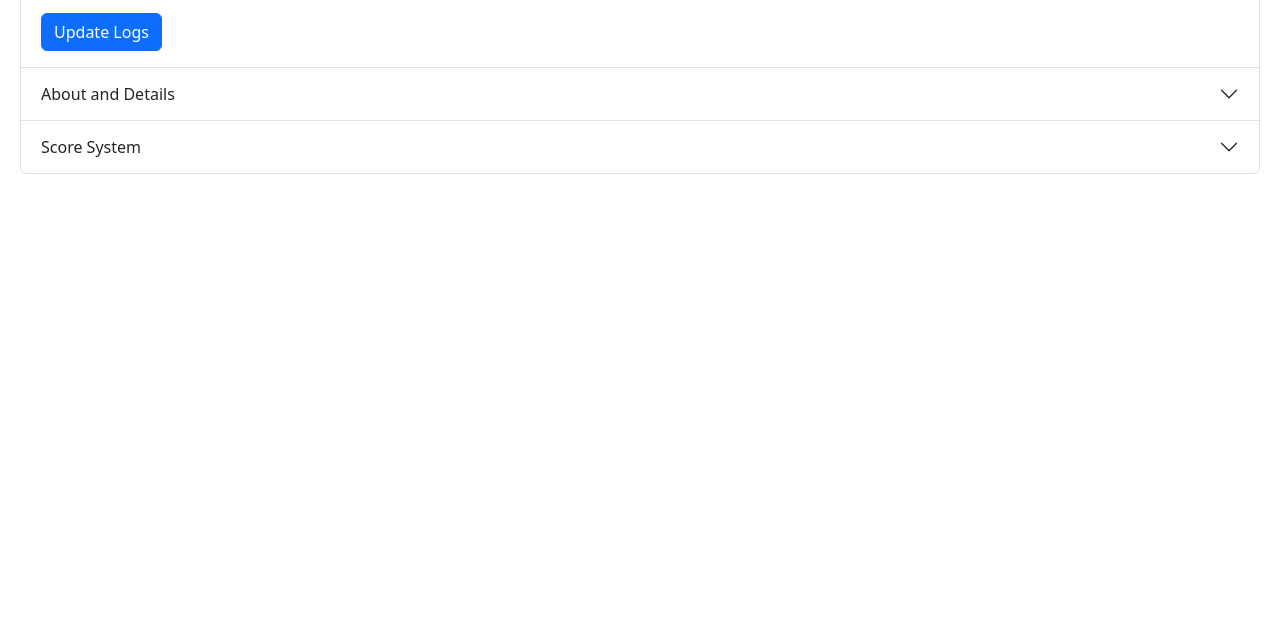
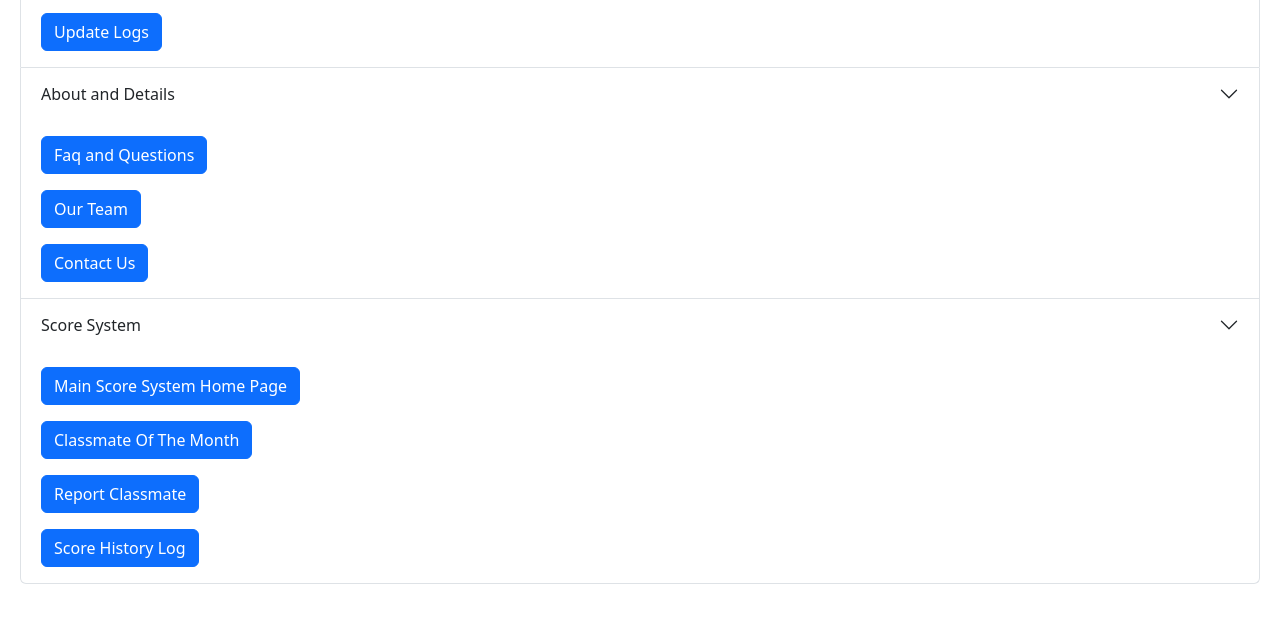
Before and after one commit to pickingname/scoresystem, a plain HTML site: page links.html in a window 1280 px wide. Shown: the part 182-800 px from the top of the page. Drawn offline with nearby package versions, Linux system fonts and the light colour scheme.

Commit message:
Make the link explorer group show automatically
when dark theme

```diff
--- a/links.html
+++ b/links.html
@@ -67,7 +67,7 @@
           About and Details
           </button>
         </h2>
-        <div id="collapseTwo" class="accordion-collapse collapse" aria-labelledby="headingTwo" data-bs-parent="#accordionExample">
+        <div id="collapseTwo" class="accordion-collapse collapse show" aria-labelledby="headingTwo" data-bs-parent="#accordionExample">
           <div class="accordion-body">
             <a href="https://score.braindeadteam.repl.co/links/detail.html" class="btn btn-primary" role="button" data-bs-toggle="button">Faq and Questions</a><br>
             <p> </p>
@@ -83,7 +83,7 @@
           Score System
           </button>
         </h2>
-        <div id="collapseThree" class="accordion-collapse collapse" aria-labelledby="headingThree" data-bs-parent="#accordionExample">
+        <div id="collapseThree" class="accordion-collapse collapse show" aria-labelledby="headingThree" data-bs-parent="#accordionExample">
           <div class="accordion-body">
             <a href="https://score.braindeadteam.repl.co/" class="btn btn-primary" role="button" data-bs-toggle="button">Main Score System Home Page</a><br>
             <p> </p>
```
